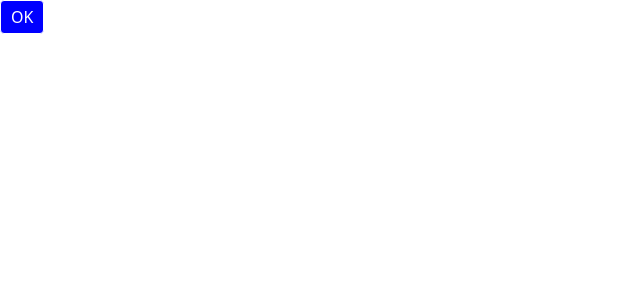
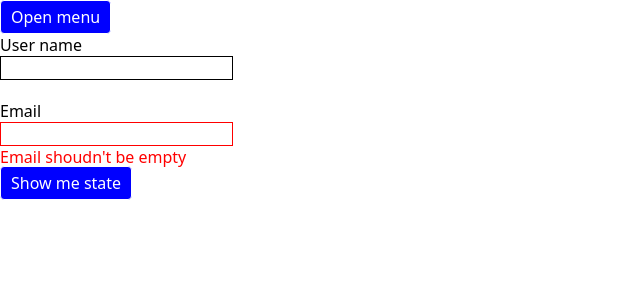
Before and after one commit to taweeer/TeachMeSkills_fe49-onl_CRA, a React (Create React App) app: page / in a window 1280 px wide. Shown: the top 300 px of the page, without its empty margins (0-640 px from the left). Built offline with nearby package versions, Linux system fonts and the light colour scheme.

Commit message:
lesson 38

```diff
--- a/src/App.tsx
+++ b/src/App.tsx
@@ -1,10 +1,20 @@
 import './App.css';
-import { Button } from '#ui/button';
+
+import { Menu } from '#ui/menu/menu';
+import { TestForm } from './features/test-form/test-form';
 
 function App() {
-  const onClick = () => console.log('main button clicked');
-
-  return <Button onClick={onClick}>OK</Button>;
+  return (
+    <div>
+      <Menu
+        items={[
+          { id: '1', title: 'item 1' },
+          { id: '2', title: 'item 2' },
+        ]}
+      />
+      <TestForm />
+    </div>
+  );
 }
 
 export default App;
--- /dev/null
+++ b/src/features/test-form/test-form.tsx
@@ -0,0 +1,29 @@
+import { Button } from '#ui/button';
+import { Input } from '#ui/input/input';
+import { useState } from 'react';
+
+export const TestForm: React.FC = () => {
+  const [name, setName] = useState('');
+  const [email, setEmail] = useState('');
+
+  return (
+    <form>
+      <Input
+        type="text"
+        labelText="User name"
+        value={name}
+        onChange={({ currentTarget }) => setName(currentTarget.value)}
+      />
+      <Input
+        type="email"
+        labelText="Email"
+        value={email}
+        onChange={({ currentTarget }) => setEmail(currentTarget.value)}
+        error={email ? undefined : `Email shoudn't be empty`}
+      />
+      <Button variant="primary" onClick={() => console.log({ name, email })}>
+        Show me state
+      </Button>
+    </form>
+  );
+};
--- a/src/ui/button/button.tsx
+++ b/src/ui/button/button.tsx
@@ -1,27 +1,51 @@
 import styled from 'styled-components';
 
 type Props = {
+  variant: 'primary' | 'secondary';
   children: string;
   disabled?: boolean;
   onClick: () => void;
 };
 
-export const Button: React.FC<Props> = ({ children, disabled, onClick }) => {
+export const Button: React.FC<Props> = ({
+  variant,
+  children,
+  disabled,
+  onClick,
+}) => {
   return (
-    <ButtonWrapper type="button" disabled={disabled} onClick={() => onClick()}>
+    <ButtonWrapper
+      type="button"
+      $variant={variant}
+      disabled={disabled}
+      onClick={() => onClick()}
+    >
       {children}
     </ButtonWrapper>
   );
 };
 
-const ButtonWrapper = styled.button`
+const css = String.raw;
+
+const ButtonWrapper = styled.button<{ $variant: 'primary' | 'secondary' }>`
   all: unset;
   cursor: pointer;
-  border: 1px solid white;
   border-radius: 4px;
   padding: 5px 10px;
-  background: blue;
-  color: white;
+
+  ${({ $variant }) => {
+    switch ($variant) {
+      case 'primary': {
+        return css`
+          border: 1px solid white;
+          background: blue;
+          color: white;
+        `;
+      }
+      default:
+        return '';
+    }
+  }}
 
   &:disabled {
     cursor: none;
--- /dev/null
+++ b/src/ui/input/input.tsx
@@ -0,0 +1,36 @@
+import styled from 'styled-components';
+
+type Props = React.InputHTMLAttributes<HTMLInputElement> & {
+  labelText: string;
+  error?: string;
+};
+
+export const Input: React.FC<Props> = ({ labelText, error, ...restProps }) => {
+  return (
+    <Label>
+      <div>{labelText}</div>
+      <InputWrapper $borderColor={error ? 'red' : undefined} {...restProps} />
+      <Error>{error}</Error>
+    </Label>
+  );
+};
+
+const Label = styled.label`
+  display: block;
+  width: fit-content;
+`;
+
+const InputWrapper = styled.input<{ $borderColor?: string }>`
+  all: unset;
+  box-sizing: border-box;
+  border: 1px solid ${({ $borderColor }) => $borderColor || 'black'};
+
+  &:focus-visible {
+    border: 1px solid ${({ $borderColor }) => $borderColor || '#CCCCCCCC'};
+  }
+`;
+
+const Error = styled.div`
+  height: 20px;
+  color: red;
+`;
--- /dev/null
+++ b/src/ui/menu/menu.tsx
@@ -0,0 +1,28 @@
+import { Button } from '#ui/button';
+import { useState } from 'react';
+
+type Props = {
+  items: Array<{
+    id: string;
+    title: string;
+  }>;
+};
+
+export const Menu: React.FC<Props> = ({ items }) => {
+  const [isOpened, setIsOpened] = useState(false);
+
+  return (
+    <div>
+      <Button variant="primary" onClick={() => setIsOpened(!isOpened)}>
+        {isOpened ? 'Close menu' : 'Open menu'}
+      </Button>
+      {isOpened && (
+        <ul>
+          {items.map(({ id, title }) => (
+            <li key={id}>{title}</li>
+          ))}
+        </ul>
+      )}
+    </div>
+  );
+};
```
